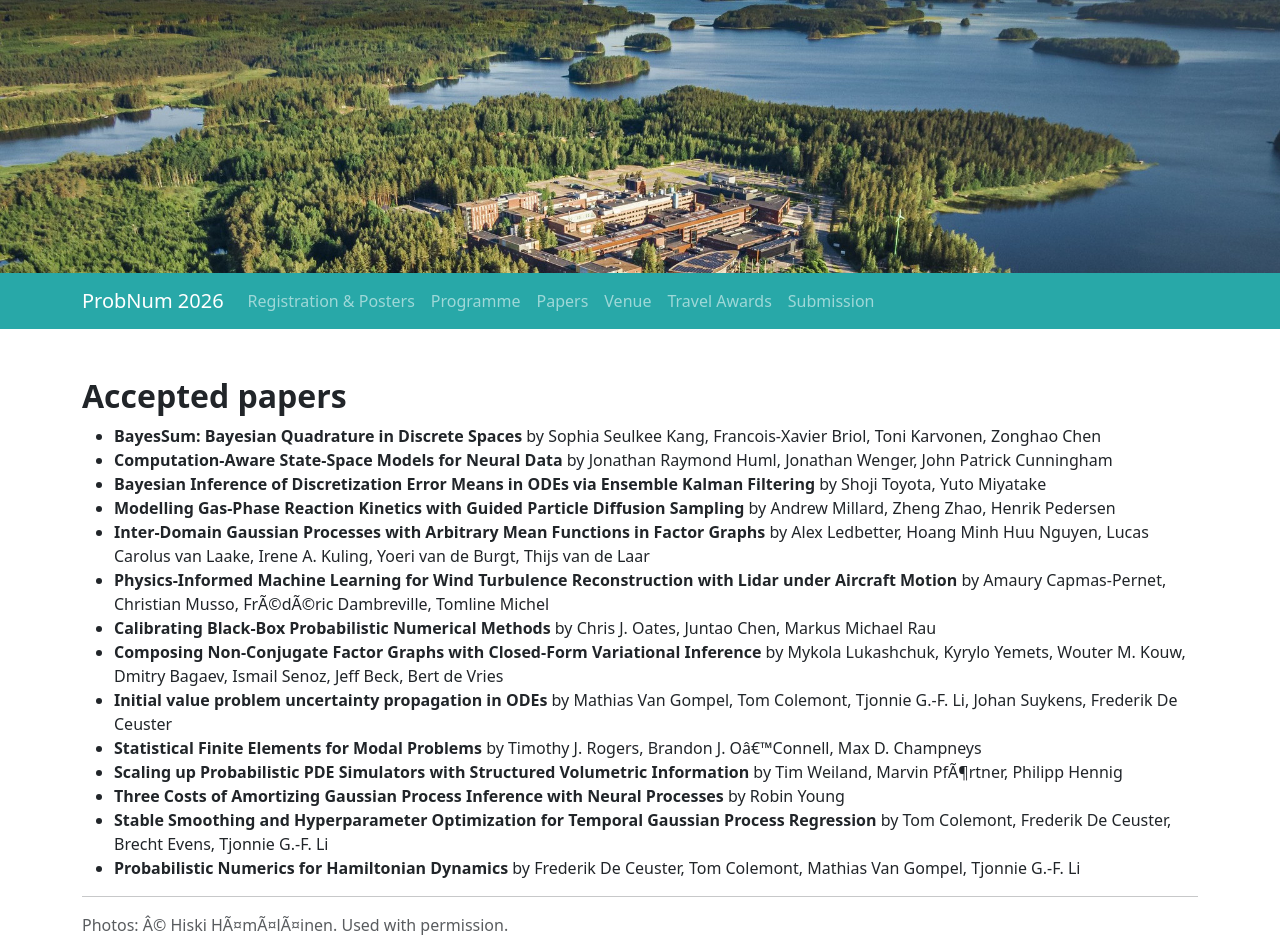
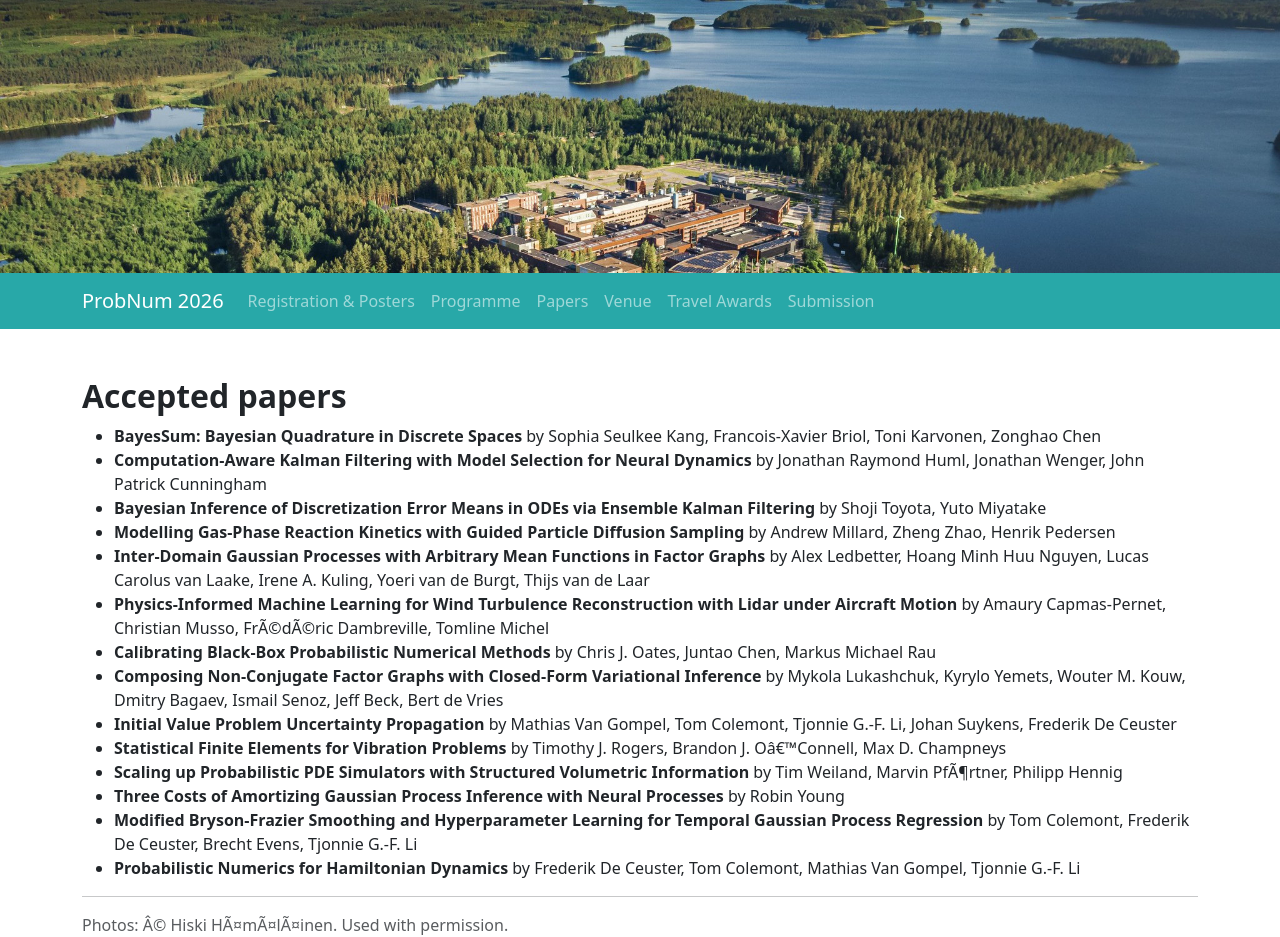
Before and after one commit to probnum2026/probnum2026.github.io, a Jekyll site: the page built from papers.md, in a window 1280 px wide. Built offline with Jekyll 4.4.1, drawn with Linux system fonts in a browser that asks for light colours; nearby versions of some CDN libraries.

Commit message:
update paper titles

```diff
--- a/papers.md
+++ b/papers.md
@@ -7,18 +7,18 @@ header_image: LUT.jpg
 ## **Accepted papers**
 
 - **BayesSum: Bayesian Quadrature in Discrete Spaces** by Sophia Seulkee Kang, Francois-Xavier Briol, Toni Karvonen, Zonghao Chen
-- **Computation-Aware State-Space Models for Neural Data** by Jonathan Raymond Huml, Jonathan Wenger, John Patrick Cunningham
+- **Computation-Aware Kalman Filtering with Model Selection for Neural Dynamics** by Jonathan Raymond Huml, Jonathan Wenger, John Patrick Cunningham
 - **Bayesian Inference of Discretization Error Means in ODEs via Ensemble Kalman Filtering** by Shoji Toyota, Yuto Miyatake
 - **Modelling Gas-Phase Reaction Kinetics with Guided Particle Diffusion Sampling** by Andrew Millard, Zheng Zhao, Henrik Pedersen
 - **Inter-Domain Gaussian Processes with Arbitrary Mean Functions in Factor Graphs** by Alex Ledbetter, Hoang Minh Huu Nguyen, Lucas Carolus van Laake, Irene A. Kuling, Yoeri van de Burgt, Thijs van de Laar
 - **Physics-Informed Machine Learning for Wind Turbulence Reconstruction with Lidar under Aircraft Motion** by Amaury Capmas-Pernet, Christian Musso, Frédéric Dambreville, Tomline Michel
 - **Calibrating Black-Box Probabilistic Numerical Methods** by Chris J. Oates, Juntao Chen, Markus Michael Rau
 - **Composing Non-Conjugate Factor Graphs with Closed-Form Variational Inference** by Mykola Lukashchuk, Kyrylo Yemets, Wouter M. Kouw, Dmitry Bagaev, Ismail Senoz, Jeff Beck, Bert de Vries
-- **Initial value problem uncertainty propagation in ODEs** by Mathias Van Gompel, Tom Colemont, Tjonnie G.-F. Li, Johan Suykens, Frederik De Ceuster
-- **Statistical Finite Elements for Modal Problems** by Timothy J. Rogers, Brandon J. O'Connell, Max D. Champneys
+- **Initial Value Problem Uncertainty Propagation** by Mathias Van Gompel, Tom Colemont, Tjonnie G.-F. Li, Johan Suykens, Frederik De Ceuster
+- **Statistical Finite Elements for Vibration Problems** by Timothy J. Rogers, Brandon J. O'Connell, Max D. Champneys
 - **Scaling up Probabilistic PDE Simulators with Structured Volumetric Information** by Tim Weiland, Marvin Pförtner, Philipp Hennig
 - **Three Costs of Amortizing Gaussian Process Inference with Neural Processes** by Robin Young
-- **Stable Smoothing and Hyperparameter Optimization for Temporal Gaussian Process Regression** by Tom Colemont, Frederik De Ceuster, Brecht Evens, Tjonnie G.-F. Li
+- **Modified Bryson-Frazier Smoothing and Hyperparameter Learning for Temporal Gaussian Process Regression** by Tom Colemont, Frederik De Ceuster, Brecht Evens, Tjonnie G.-F. Li
 - **Probabilistic Numerics for Hamiltonian Dynamics** by Frederik De Ceuster, Tom Colemont, Mathias Van Gompel, Tjonnie G.-F. Li
 
 ---
```
